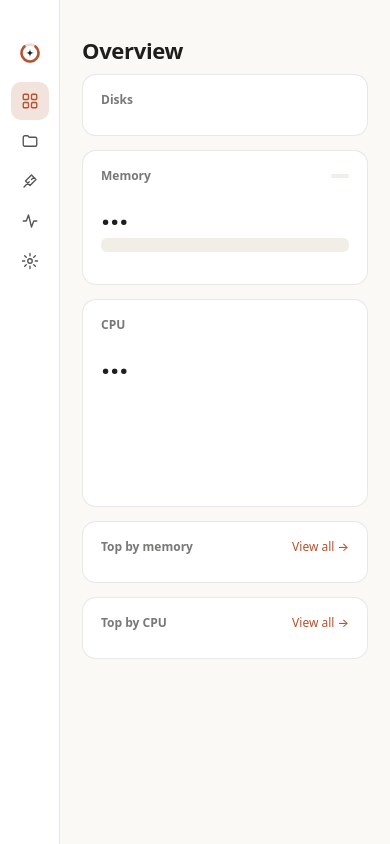
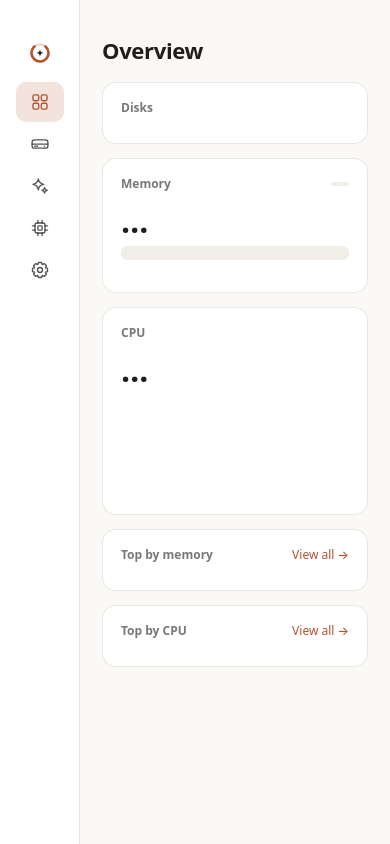
Before and after one commit to vecvel/deskveet, a website built with Vite: page index.html in a window 390 px wide. Built offline with nearby package versions, Linux system fonts and the light colour scheme.

Commit message:
Sidebar: clear the traffic lights in rail mode, SF-style icons, darker background
The icon rail was 60 px but the window buttons need 70 px, so the zoom button sat over the content.
Rail is now 80 px. New outline icons in the style of SF Symbols (grid, internal drive, sparkles,
cpu, gear) at a 1.6 px rounded stroke. Dark theme background and surfaces one step darker.

```diff
--- a/src-tauri/tauri.conf.json
+++ b/src-tauri/tauri.conf.json
@@ -23,7 +23,7 @@
         "titleBarStyle": "Overlay",
         "hiddenTitle": true,
         "center": true,
-        "backgroundColor": "#262624"
+        "backgroundColor": "#1c1b19"
       }
     ],
     "security": {
--- a/src/main.ts
+++ b/src/main.ts
@@ -12,12 +12,18 @@ import { applyTheme, releaseSeconds, settingsView, Theme } from "./views/setting
 import { storageView } from "./views/storage";
 import { View } from "./views/types";
 
+// Outline icons in the style of SF Symbols: 24px grid, 1.6px rounded strokes, one per destination.
 const ICONS: Record<string, string> = {
-  overview: '<rect x="3" y="3" width="7" height="7" rx="1.5"/><rect x="14" y="3" width="7" height="7" rx="1.5"/><rect x="3" y="14" width="7" height="7" rx="1.5"/><rect x="14" y="14" width="7" height="7" rx="1.5"/>',
-  storage: '<path d="M3 7a2 2 0 0 1 2-2h4l2 2h8a2 2 0 0 1 2 2v8a2 2 0 0 1-2 2H5a2 2 0 0 1-2-2z"/>',
-  cleanup: '<path d="M4 20l7-7M14 4l6 6-8 8-6-6zM17 7l-3 3"/>',
-  processes: '<path d="M3 12h4l3-8 4 16 3-8h4"/>',
-  settings: '<circle cx="12" cy="12" r="3"/><path d="M12 2v3M12 19v3M2 12h3M19 12h3M4.9 4.9l2.1 2.1M17 17l2.1 2.1M19.1 4.9L17 7M7 17l-2.1 2.1"/>',
+  // square.grid.2x2
+  overview: '<rect x="3.5" y="3.5" width="7" height="7" rx="2"/><rect x="13.5" y="3.5" width="7" height="7" rx="2"/><rect x="3.5" y="13.5" width="7" height="7" rx="2"/><rect x="13.5" y="13.5" width="7" height="7" rx="2"/>',
+  // internaldrive
+  storage: '<rect x="2.5" y="7" width="19" height="10" rx="3"/><path d="M2.8 12.2h18.4"/><circle cx="17.4" cy="14.6" r=".9" fill="currentColor" stroke="none"/><path d="M5.5 14.6h4"/>',
+  // sparkles
+  cleanup: '<path d="M10 3.5c.6 4.2 2.3 5.9 6.5 6.5-4.2.6-5.9 2.3-6.5 6.5-.6-4.2-2.3-5.9-6.5-6.5 4.2-.6 5.9-2.3 6.5-6.5z"/><path d="M17.5 14c.3 2.1 1.1 2.9 3.2 3.2-2.1.3-2.9 1.1-3.2 3.2-.3-2.1-1.1-2.9-3.2-3.2 2.1-.3 2.9-1.1 3.2-3.2z"/>',
+  // cpu
+  processes: '<rect x="6" y="6" width="12" height="12" rx="2.5"/><rect x="9.5" y="9.5" width="5" height="5" rx="1"/><path d="M9.5 3v3M14.5 3v3M9.5 18v3M14.5 18v3M3 9.5h3M3 14.5h3M18 9.5h3M18 14.5h3"/>',
+  // gearshape
+  settings: '<path d="M18.62 9.43 L21.00 10.08 L21.00 13.92 L18.62 14.57 L18.50 14.87 L19.72 17.01 L17.01 19.72 L14.87 18.50 L14.57 18.62 L13.92 21.00 L10.08 21.00 L9.43 18.62 L9.13 18.50 L6.99 19.72 L4.28 17.01 L5.50 14.87 L5.38 14.57 L3.00 13.92 L3.00 10.08 L5.38 9.43 L5.50 9.13 L4.28 6.99 L6.99 4.28 L9.13 5.50 L9.43 5.38 L10.08 3.00 L13.92 3.00 L14.57 5.38 L14.87 5.50 L17.01 4.28 L19.72 6.99 L18.50 9.13 Z"/><circle cx="12" cy="12" r="3"/>',
 };
 
 const TABS = [
@@ -90,7 +96,7 @@ for (const [label, ids] of GROUPS) {
   for (const id of ids) {
     const i = TABS.findIndex((t) => t.id === id);
     const b = h("button", { "data-id": id, title: TABS[i].label, "aria-label": TABS[i].label, onclick: () => show(id) });
-    b.innerHTML = `<svg viewBox="0 0 24 24" fill="none" stroke="currentColor" stroke-width="1.8" stroke-linecap="round" stroke-linejoin="round" aria-hidden="true">${ICONS[id]}</svg><span class="lbl">${TABS[i].label}</span><kbd>⌘${i + 1}</kbd>`;
+    b.innerHTML = `<svg viewBox="0 0 24 24" fill="none" stroke="currentColor" stroke-width="1.6" stroke-linecap="round" stroke-linejoin="round" aria-hidden="true">${ICONS[id]}</svg><span class="lbl">${TABS[i].label}</span><kbd>⌘${i + 1}</kbd>`;
     nav.append(b);
   }
 }
--- a/src/styles/components.css
+++ b/src/styles/components.css
@@ -10,7 +10,7 @@
 }
 #nav button[aria-current="page"] { background: color-mix(in srgb, var(--accent) 16%, transparent); color: var(--text); }
 #nav button[aria-current="page"] svg { color: var(--accent); }
-#nav svg { width: 16px; height: 16px; flex: none; }
+#nav svg { width: 18px; height: 18px; flex: none; }
 #nav kbd { margin-left: auto; font: var(--fs-xs) var(--mono); color: var(--text-3); }
 .foot { color: var(--text-3); font-size: 11px; padding: 0 8px; }
 
@@ -223,8 +223,8 @@ input.num { width: 64px; background: var(--panel); border: 1px solid var(--borde
   .brand { padding-left: 0; padding-right: 0; }
   .brand span, #nav kbd, #nav .lbl, .nav-label, .foot { display: none; }
   #nav { align-items: center; }
-  #nav button { padding: 10px; }
-  #nav svg { width: 18px; height: 18px; }
+  #nav button { padding: 10px 14px; }
+  #nav svg { width: 20px; height: 20px; }
 }
 
 /* table column widths (fixed layout constants) */
--- a/src/styles/tokens.css
+++ b/src/styles/tokens.css
@@ -2,7 +2,7 @@
    Restyle the app by editing this file. Palette: warm charcoal, parchment text, terracotta accent. */
 :root {
   /* surfaces */
-  --bg: #262624; --panel: #2f2e2b; --panel2: #3a3935;
+  --bg: #1c1b19; --panel: #252422; --panel2: #302f2c;
   /* text levels: primary (titles, key values), secondary (body), tertiary (section labels, metadata) */
   --text: #faf9f5;
   --text-2: color-mix(in srgb, var(--text) 74%, transparent);
@@ -44,4 +44,4 @@
   color-scheme: light;
 }
 /* medium window: the sidebar becomes an icon rail */
-@media (max-width: 920px) { :root { --side-w: 60px; } }
+@media (max-width: 920px) { :root { --side-w: 80px; } }
```
